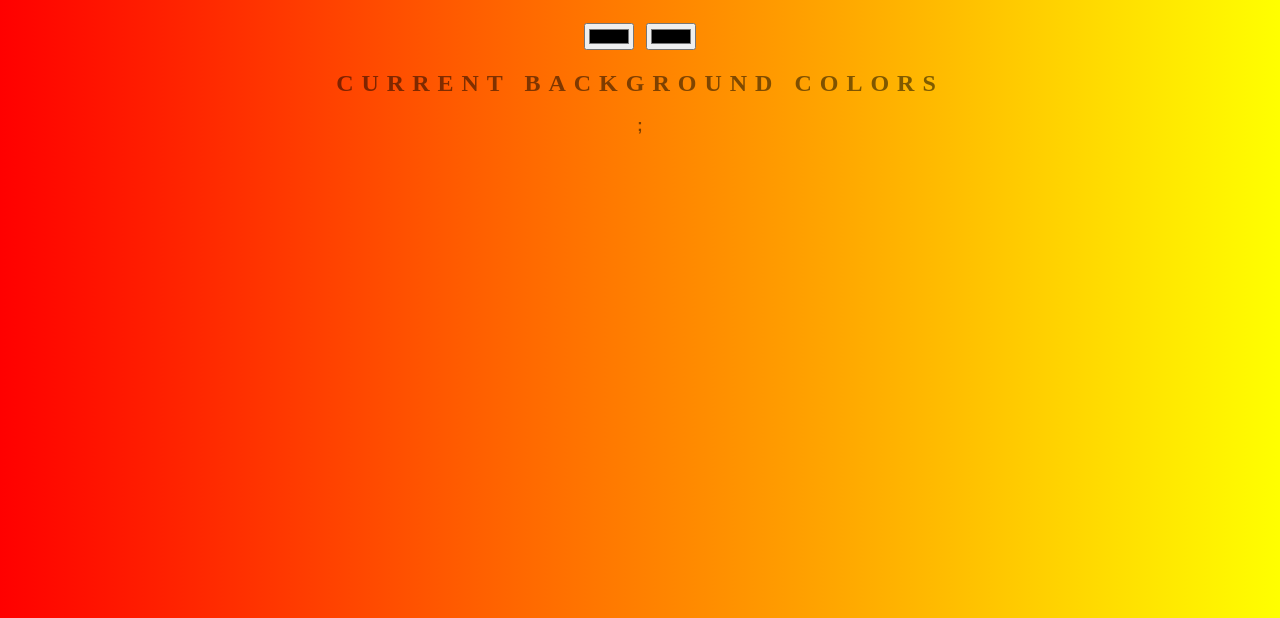
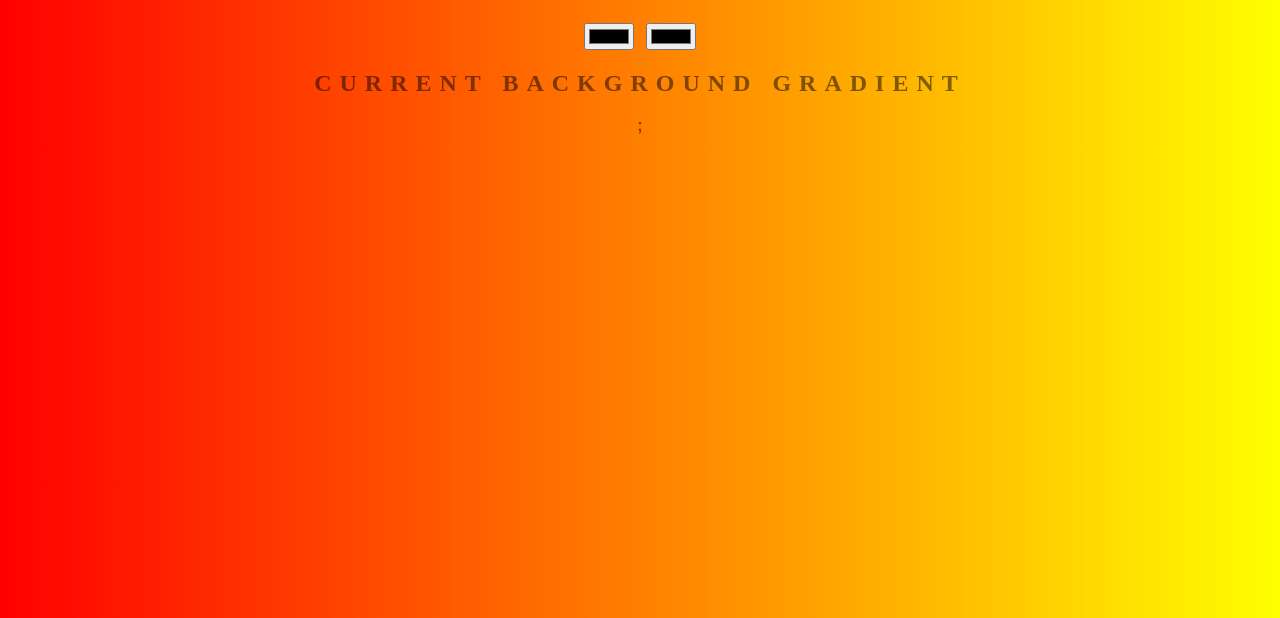
Before and after one commit to stephenk98/background-generator, a plain HTML site: page index.html in a window 1280 px wide. Shown: the part 182-800 px from the top of the page. Drawn offline with Linux system fonts and the light colour scheme.

Commit message:
Example branch

```diff
--- a/index.html
+++ b/index.html
@@ -8,7 +8,7 @@
 	<h1>Background Generator</h1>
 	<input class="color1" type="color" name="color1">
 	<input class="color2" type="color" name="color2">
-	<h2>Current Background Colors</h2>
+	<h2>Current Background Gradient</h2>
 	<h3></h3>
 	<script type="text/javascript" src="script.js"></script>
 </body>
```
